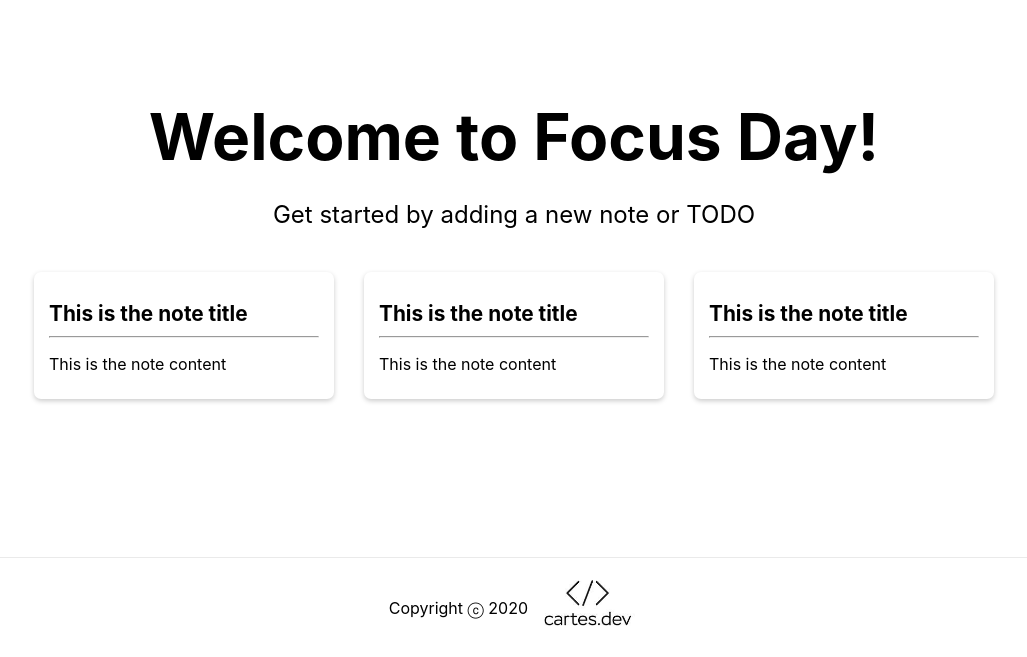
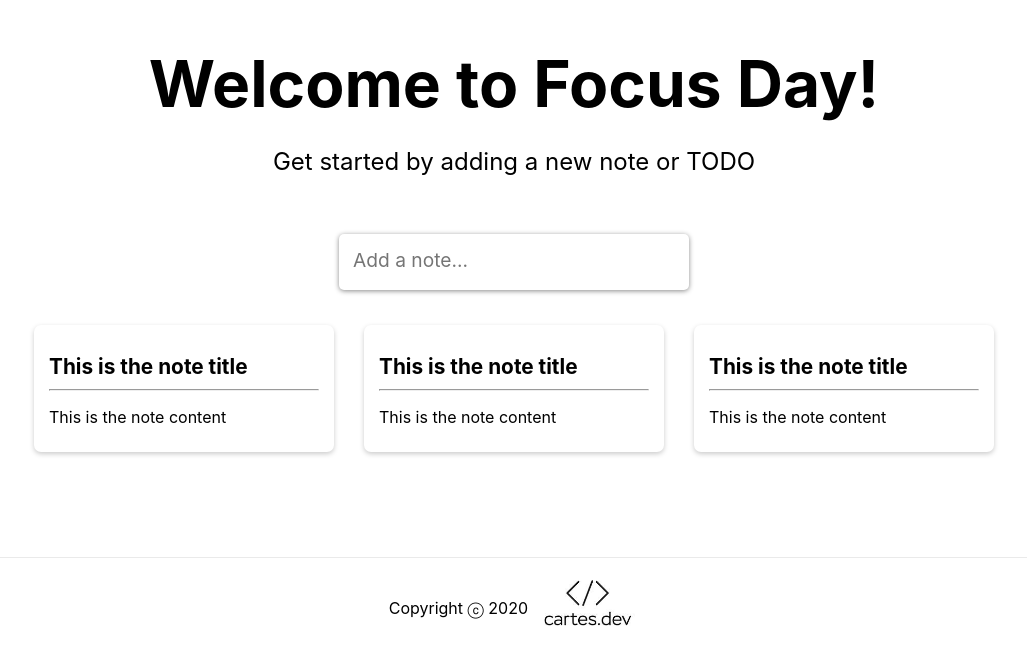
Before and after one commit to alfonsocartes/focus-day, a Next.js app: page / in a window 1280 px wide. Shown: the part 143-800 px from the top of the page, without its empty margins (126-1153 px from the left). Built offline with nearby package versions, Linux system fonts and the light colour scheme.

Commit message:
Add NoteCreation component with CSS

```diff
--- a/components/App.jsx
+++ b/components/App.jsx
@@ -1,8 +1,10 @@
 import Note from "./Note";
+import NoteCreation from "./NoteCreation";
 
 function App() {
   return (
     <div>
+      <NoteCreation />
       <Note />
       <Note />
       <Note />
--- /dev/null
+++ b/components/NoteCreation.jsx
@@ -0,0 +1,68 @@
+import { useState } from "react";
+import AddIcon from "@material-ui/icons/Add";
+import Fab from "@material-ui/core/Fab";
+import Zoom from "@material-ui/core/Zoom";
+
+function CreateArea(props) {
+  const [isExpanded, setExpanded] = useState(false);
+
+  const [note, setNote] = useState({
+    title: "",
+    content: "",
+  });
+
+  function handleChange(event) {
+    const { name, value } = event.target;
+
+    setNote((prevNote) => {
+      return {
+        ...prevNote,
+        [name]: value,
+      };
+    });
+  }
+
+  function addNote(event) {
+    props.onAdd(note);
+    setNote({
+      title: "",
+      content: "",
+    });
+    event.preventDefault();
+  }
+
+  function expand() {
+    setExpanded(true);
+  }
+
+  return (
+    <div>
+      <form className="create-note">
+        {isExpanded && (
+          <input
+            name="title"
+            onChange={handleChange}
+            value={note.title}
+            placeholder="Title"
+          />
+        )}
+
+        <textarea
+          name="content"
+          onClick={expand}
+          onChange={handleChange}
+          value={note.content}
+          placeholder="Add a note..."
+          rows={isExpanded ? 3 : 1}
+        />
+        <Zoom in={isExpanded}>
+          <Fab onClick={addNote}>
+            <AddIcon />
+          </Fab>
+        </Zoom>
+      </form>
+    </div>
+  );
+}
+
+export default CreateArea;
--- a/package.json
+++ b/package.json
@@ -8,6 +8,8 @@
     "start": "next start"
   },
   "dependencies": {
+    "@material-ui/core": "^4.11.0",
+    "@material-ui/icons": "^4.9.1",
     "date-fns": "^2.16.1",
     "next": "9.5.3",
     "react": "16.13.1",
--- a/styles/globals.css
+++ b/styles/globals.css
@@ -57,3 +57,37 @@ footer p {
   white-space: pre-wrap;
   word-wrap: break-word;
 }
+
+form.create-note {
+  position: relative;
+  width: 350px;
+  margin: 30px auto 20px auto;
+  background: #fff;
+  padding: 10px;
+  border-radius: 5px;
+  box-shadow: 0 1px 5px rgb(138, 138, 138);
+}
+form.create-note input,
+form.create-note textarea {
+  width: 100%;
+  border: none;
+  padding: 4px;
+  outline: none;
+  font-size: 1.2em;
+  font-family: inherit;
+  resize: none;
+}
+form.create-note button {
+  position: absolute;
+  right: 18px;
+  bottom: -18px;
+  background: blue;
+  color: #fff;
+  border: none;
+  border-radius: 50%;
+  width: 36px;
+  height: 36px;
+  box-shadow: 0 1px 3px rgba(0, 0, 0, 0.3);
+  cursor: pointer;
+  outline: none;
+}
```
Also changed, not shown: 1 other file (tests, documents, lock files or other folders).
